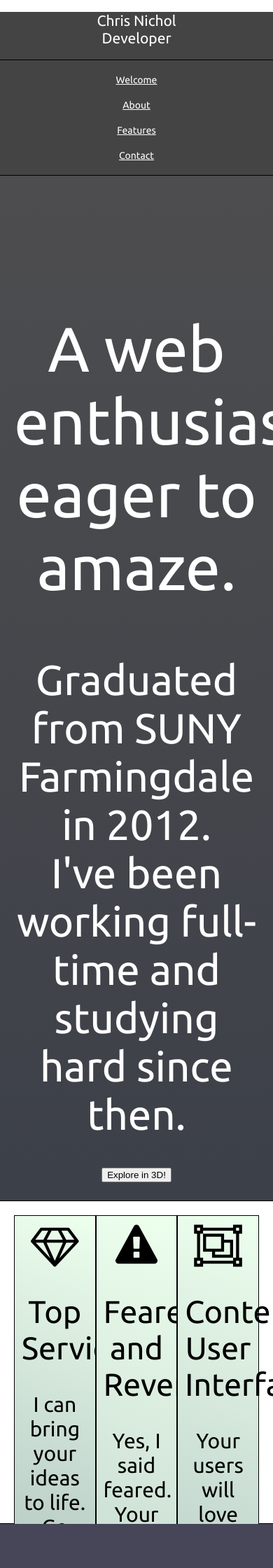
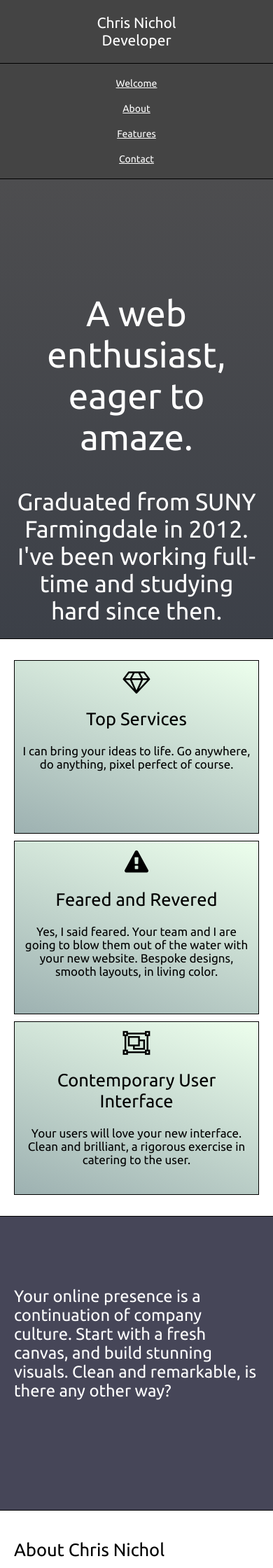
Before and after one commit to chrsnchl/chrsnchl.github.io, a PHP site: page / in a window 390 px wide; the page is wider, and only the part inside the window is pictured. Shown: the top 2240 px of that part at 70% size. Run offline with PHP 8.4, Linux system fonts and the light colour scheme; some libraries are stand-ins or nearby versions.

Commit message:
more mobile changes

```diff
--- a/css/style_m.css
+++ b/css/style_m.css
@@ -1,12 +1,23 @@
 @media screen and (max-width: 1140px) {
     body {
-font-size: 30px;
+font-size: 17px;
     }
     .sidebar {float: none;display: block;width: 100%;position: relative;background: #444;font-size: 14px;height: auto;}
+    .sidebar h2 {
+        margin: 0;
+        padding: 20px;
+    }
     .sidebar ul {margin: 0px;}
     section.welcome {transform: inherit;
     margin-top: 0px;}
     div#content {
         margin-left: 0px;
     }
+    .welcome button {display: none;}
+    .bullet {display: block;
+    float: none;
+    margin: 10px auto;
+    width: 100%
+    }
+    .contact div.button {font-size: 20px;width: 60%;}
 }
```
